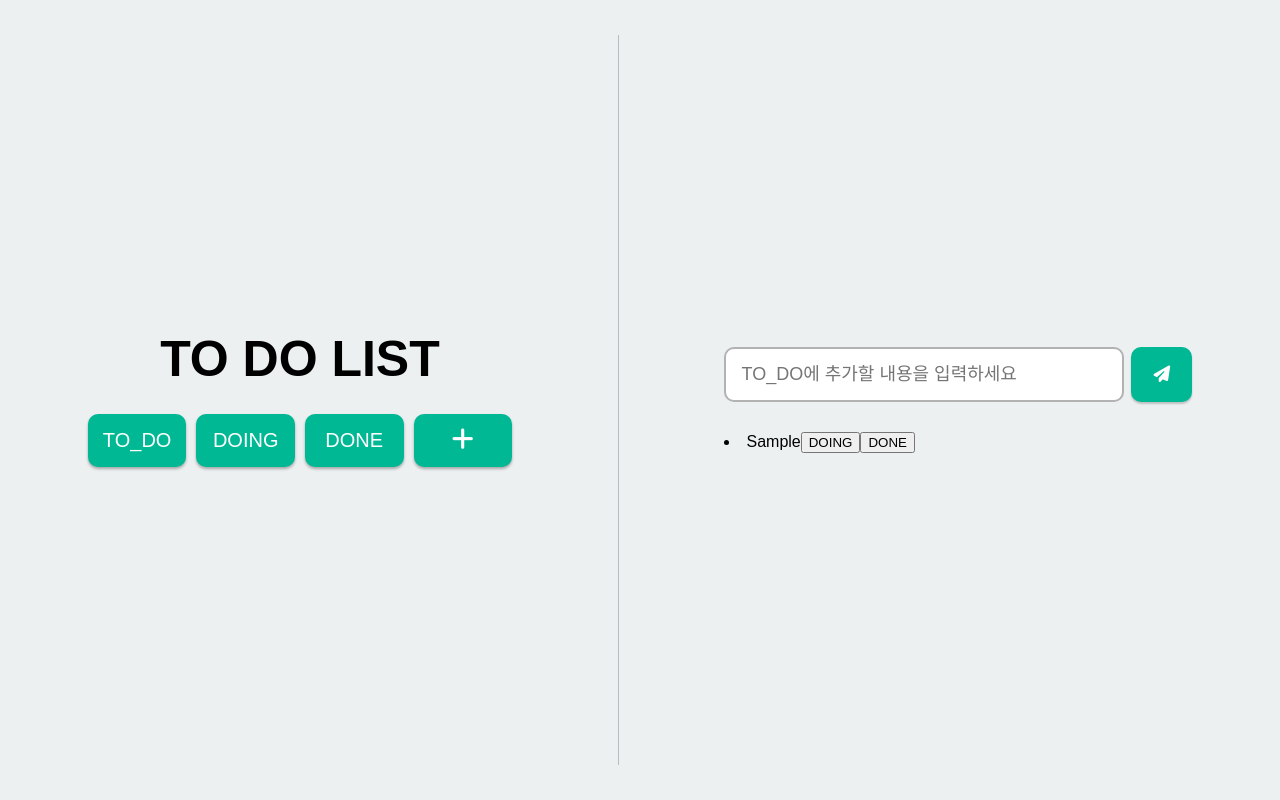
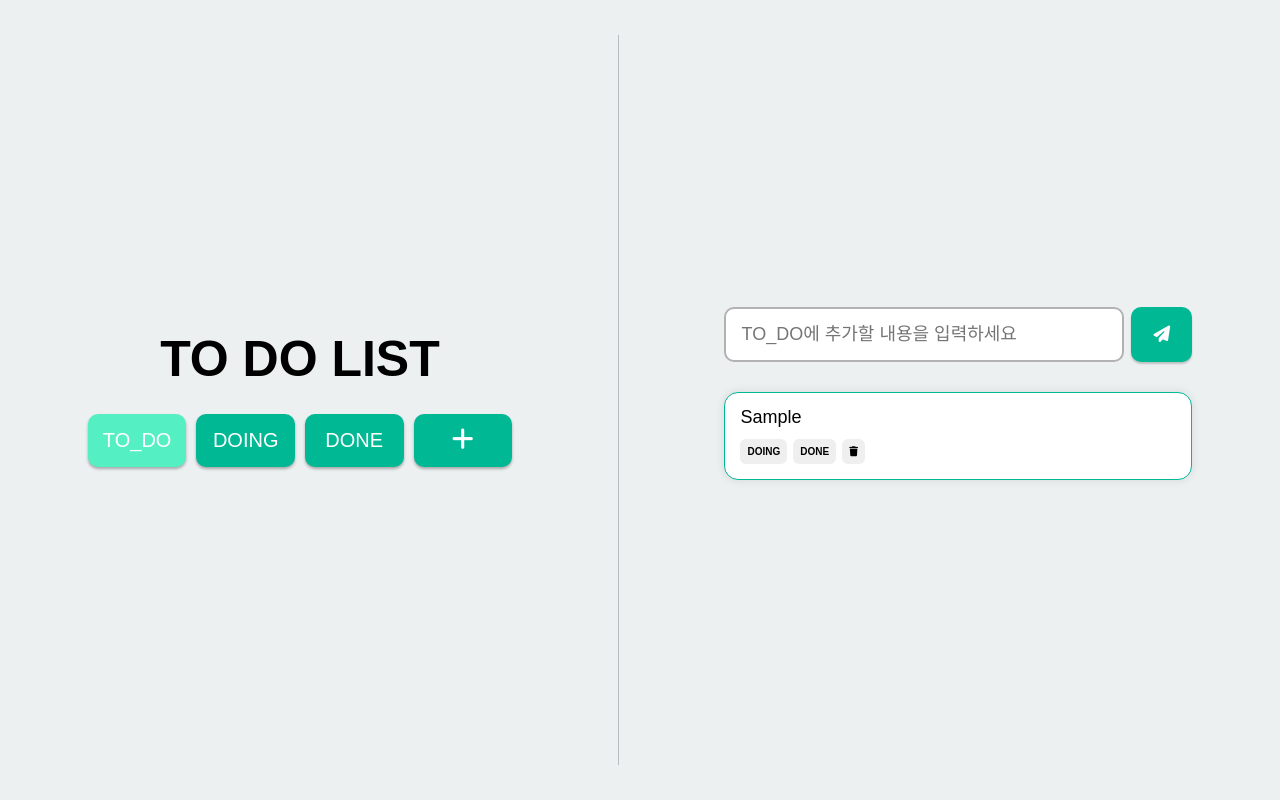
Before and after one commit to lee-yun-pyo/todolist-by-react, a React (Create React App) app: page / in a window 1280 px wide. Both pictures are taken after typing "Sample" into the empty fields and a click on the button 1161 px from the left and 385 px from the top of the page. Built offline with nearby package versions, Linux system fonts and the light colour scheme.

Commit message:
#5 Todo.tsx css 작업

```diff
--- a/src/components/Todo.tsx
+++ b/src/components/Todo.tsx
@@ -1,5 +1,36 @@
 import { useSetRecoilState } from "recoil";
 import { IToDo, toDoState, Categories } from "../atoms";
+import styled from "styled-components";
+
+const List = styled.li`
+  background-color: white;
+  margin-bottom: 14px;
+  padding: 15px;
+  border-radius: 14px;
+  border: 1px solid #00b894;
+  box-shadow: 0px 0px 10px rgba(0, 0, 0, 0.1);
+`;
+
+const Text = styled.span`
+  display: block;
+  margin-bottom: 13px;
+  font-size: 18px;
+`;
+
+const BtnDiv = styled.div``;
+
+const Btn = styled.button`
+  border: none;
+  border-radius: 6px;
+  padding: 7px;
+  font-size: 10px;
+  font-weight: 600;
+  margin-right: 6px;
+  cursor: pointer;
+  &:hover {
+    background-color: rgba(0, 0, 0, 0.1);
+  }
+`;
 
 function Todo({ text, id, category }: IToDo) {
   const setTodos = useSetRecoilState(toDoState);
@@ -14,18 +45,23 @@ function Todo({ text, id, category }: IToDo) {
     });
   };
   return (
-    <li>
-      <span>{text}</span>
+    <List>
+      <Text>{text}</Text>
+      <BtnDiv>
         {category !== Categories.TO_DO && (
-        <button onClick={() => onClick(Categories.TO_DO)}>TO_DO</button>
+          <Btn onClick={() => onClick(Categories.TO_DO)}>TO_DO</Btn>
         )}
         {category !== Categories.DOING && (
-        <button onClick={() => onClick(Categories.DOING)}>DOING</button>
+          <Btn onClick={() => onClick(Categories.DOING)}>DOING</Btn>
         )}
         {category !== Categories.DONE && (
-        <button onClick={() => onClick(Categories.DONE)}>DONE</button>
+          <Btn onClick={() => onClick(Categories.DONE)}>DONE</Btn>
         )}
-    </li>
+        <Btn>
+          <i className="fa-solid fa-trash"></i>
+        </Btn>
+      </BtnDiv>
+    </List>
   );
 }
 
--- a/src/components/TodoList.tsx
+++ b/src/components/TodoList.tsx
@@ -33,10 +33,10 @@ const BtnDiv = styled.div`
   margin-top: 30px;
 `;
 
-const Button = styled.button`
+const Button = styled.button<{ isActive: boolean }>`
   padding: 15px;
   font-size: 20px;
-  background-color: #00b894;
+  background-color: ${(props) => (props.isActive ? "#55efc4" : "#00b894")};
   border: none;
   cursor: pointer;
   border-radius: 10px;
@@ -54,9 +54,9 @@ const Line = styled.div`
   background-color: #b2bec3;
 `;
 
-const List = styled.div`
-  display: flex;
-  flex-direction: column;
+const List = styled.ul`
+  /* display: flex;
+  flex-direction: column; */
 `;
 
 function TodoList() {
@@ -70,21 +70,29 @@ function TodoList() {
       <TitleAndButton>
         <Title>TO DO LIST</Title>
         <BtnDiv>
-          <Button onClick={onClick}>{Categories.TO_DO}</Button>
-          <Button onClick={onClick}>{Categories.DOING}</Button>
-          <Button onClick={onClick}>{Categories.DONE}</Button>
-          <Button>
+          <Button onClick={onClick} isActive={category === Categories.TO_DO}>
+            {Categories.TO_DO}
+          </Button>
+          <Button onClick={onClick} isActive={category === Categories.DOING}>
+            {Categories.DOING}
+          </Button>
+          <Button onClick={onClick} isActive={category === Categories.DONE}>
+            {Categories.DONE}
+          </Button>
+          <Button isActive={false}>
             <i className="fa-solid fa-plus fa-lg"></i>
           </Button>
         </BtnDiv>
       </TitleAndButton>
       <Line />
-      <List>
+      <div>
         <CreateTodo />
-        {todos?.map((todo) => (
-          <Todo key={todo.id} {...todo}></Todo>
-        ))}
-      </List>
+        <ul>
+          {todos?.map((todo) => (
+            <Todo key={todo.id} {...todo}></Todo>
+          ))}
+        </ul>
+      </div>
     </Container>
   );
 }
```
Lines whose indentation alone changed are shown as unchanged.
